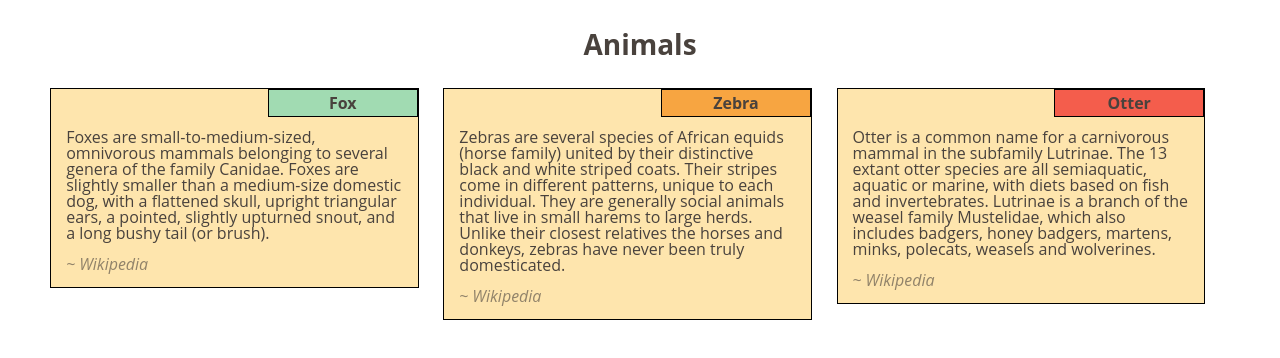
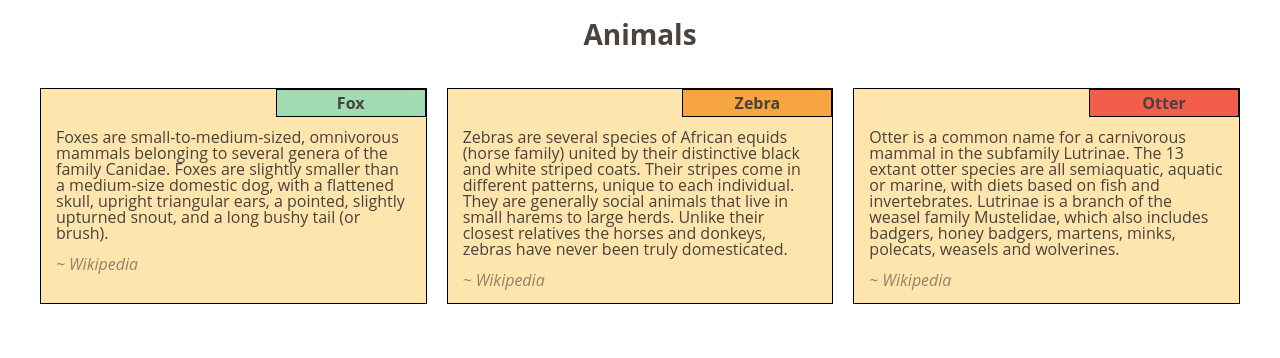
Before and after one commit to RuneInBoots/coursera_JHS, a plain HTML site: page index.html in a window 1280 px wide. Drawn offline with Linux system fonts and the light colour scheme.

Commit message:
convert to flexbox

```diff
--- a/css/style.css
+++ b/css/style.css
@@ -1,9 +1,7 @@
 /*  -------------------------------------------------------
     General
     -------------------------------------------------------  */
-    * {
-      box-sizing: border-box;
-    }
+    * {box-sizing: border-box;}
 
     body {
       font-family: "open sans", sans-serif;
@@ -11,19 +9,21 @@
     }
 
     main {
-      padding: 0 2%;
+      display: flex;
+      flex-wrap: wrap;
+      margin: 30px;
     }
 
     h1 {
       font-size: 1.75em;
       text-align: center;
-      margin: 30px;
+      margin-top: 20px;
     }
 
     section {
       position: relative;
       border: 1px solid black;
-      margin: 20px 40px;
+      margin: 10px;
       background-color: #FEE5AD;
       padding: 15px;
     }
@@ -59,19 +59,14 @@
 
   @media all and (min-width: 768px) and (max-width: 991px) {
     section {
-      float: left;
-      width: 48%;
-      margin: 0;
+      flex: 1;
+      min-width: 45%;
     }
-    .fox {margin-right: 4%;}
-    .otter {width: 100%; margin-top: 40px;}
 	}
 
   @media all and (min-width: 992px) {
     section {
-      float: left;
-      width: 30%;
-      margin: 0 2%;
+      flex: 1;
+      flex-direction: row;
     }
-    .zebra, .otter {margin-left: 0%;}
   }
```
